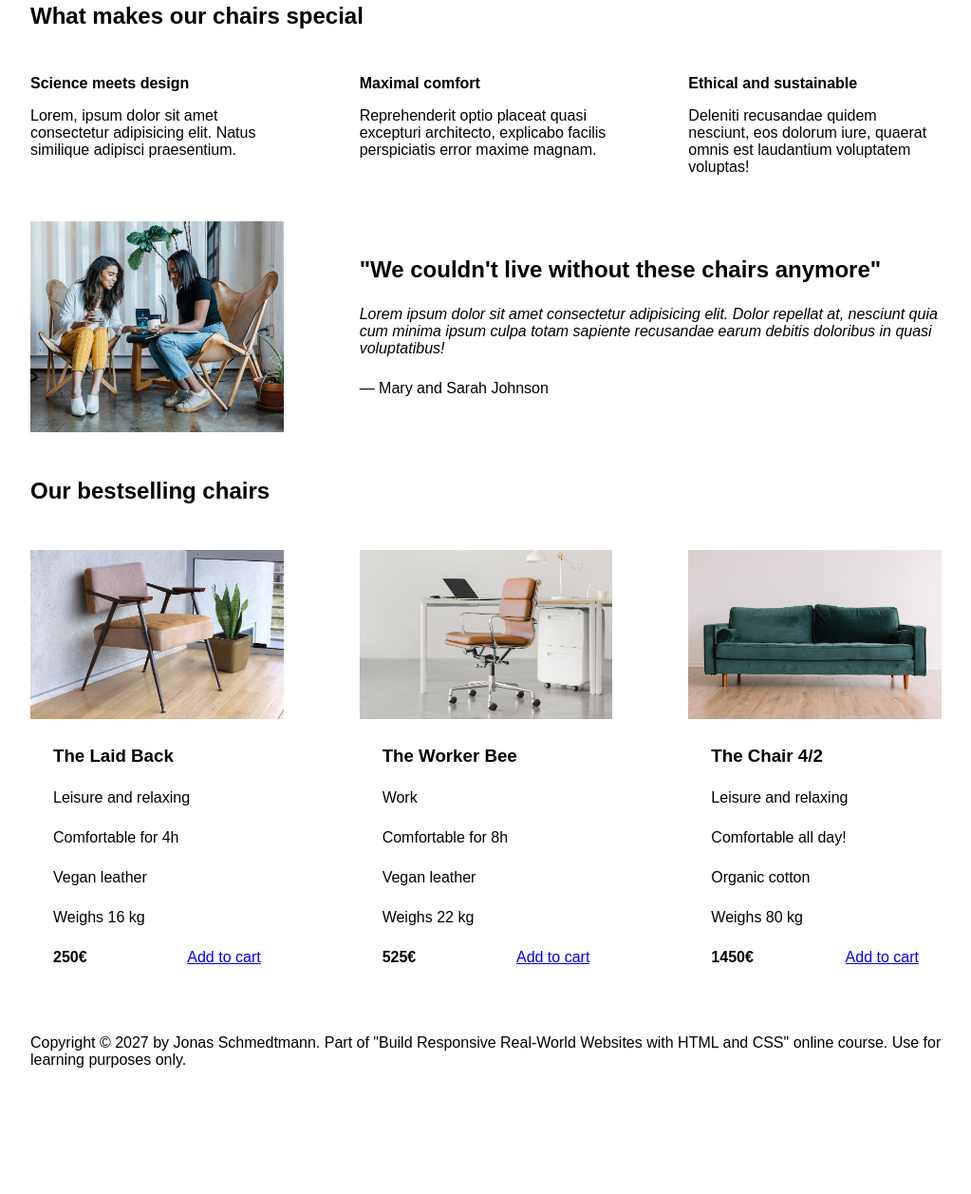
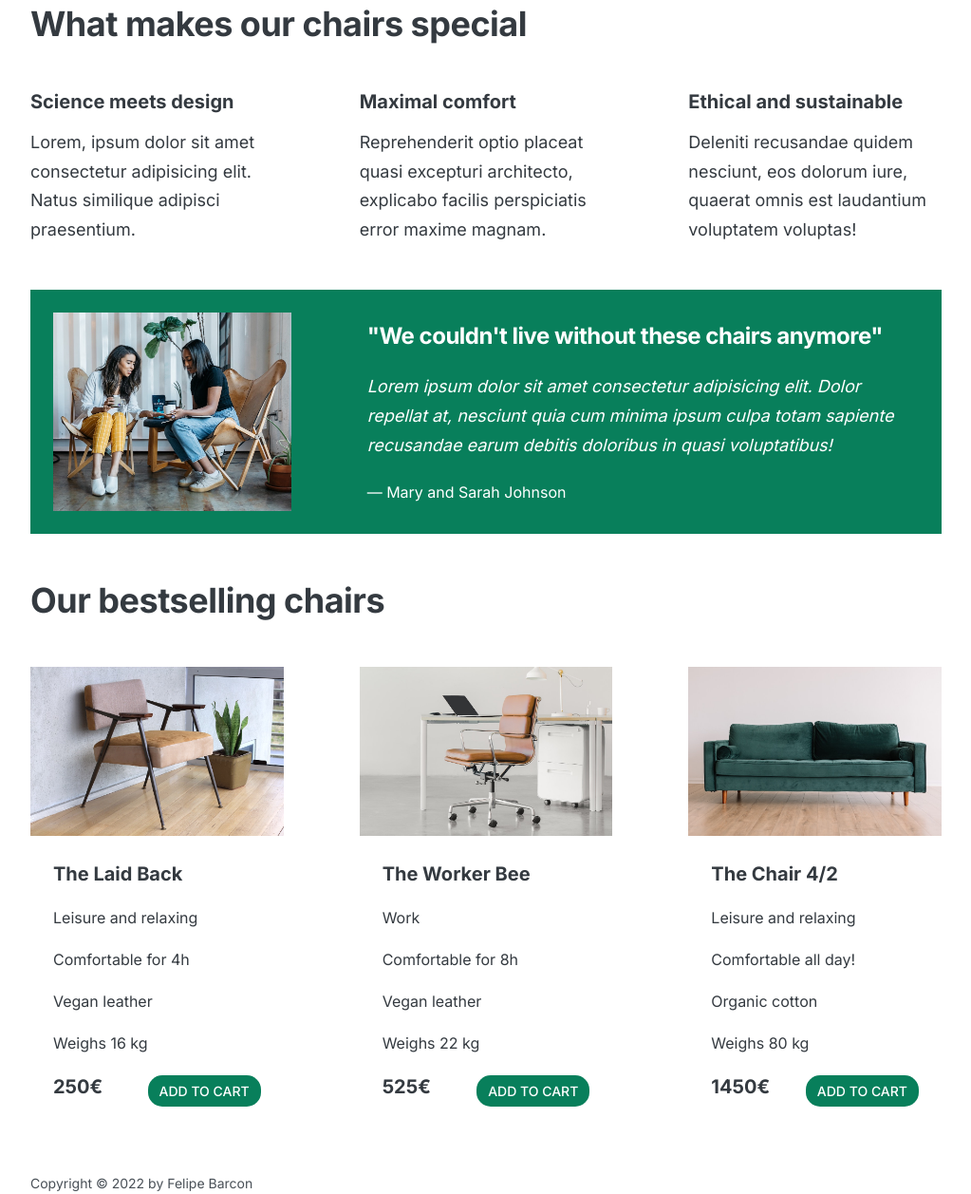
Before and after one commit to Felipebarcon/basic-web-design-project, a plain HTML site: page index.html in a window 1280 px wide. Shown: the part 533-1790 px from the top of the page at 95% size, without its empty margins (128-1151 px from the left). Before the commit the page ends 1706 px from the top, so only its background shows below. Drawn offline with Linux system fonts and the light colour scheme.

Commit message:
style typo and colors

```diff
--- a/index.html
+++ b/index.html
@@ -4,6 +4,14 @@
     <meta charset="UTF-8" />
     <meta http-equiv="X-UA-Compatible" content="IE=edge" />
     <meta name="viewport" content="width=device-width, initial-scale=1.0" />
+
+    <link rel="preconnect" href="https://fonts.googleapis.com" />
+
+    <link rel="preconnect" href="https://fonts.gstatic.com" crossorigin />
+    <link
+      href="https://fonts.googleapis.com/css2?family=Bungee+Shade&family=Inter:wght@400;500;700&display=swap"
+      rel="stylesheet"
+    />
 
     <link rel="stylesheet" href="style.css" />
     <title>Lisbon Chair Shop</title>
@@ -152,11 +160,7 @@
         </div>
       </section>
 
-      <footer>
-        Copyright &copy; 2027 by Jonas Schmedtmann. Part of "Build Responsive
-        Real-World Websites with HTML and CSS" online course. Use for learning
-        purposes only.
-      </footer>
+      <footer>Copyright &copy; 2022 by Felipe Barcon</footer>
     </div>
   </body>
 </html>
--- a/style.css
+++ b/style.css
@@ -4,6 +4,12 @@ SPACING SYSTEM (px)
 
 FONT SIZE SYSTEM (px)
 10 / 12 / 14 / 16 / 18 / 20 / 24 / 30 / 36 / 44 / 52 / 62 / 74 / 86 / 98
+*/
+
+/*
+MAIN COLOR: #087f5b
+GREY COLOR: #343a40
+
 */
 
 * {
@@ -16,7 +22,9 @@ FONT SIZE SYSTEM (px)
 /* GENERAL STYLES */
 /* ------------------------ */
 body {
-  font-family: sans-serif;
+  font-family: 'Inter', sans-serif;
+  color: #343a40;
+  border-bottom: 8px solid #087f5b;
 }
 
 .container {
@@ -31,12 +39,40 @@ section {
 
 h2 {
   margin-bottom: 48px;
+  font-size: 36px;
+  letter-spacing: -0.5px;
 }
 
 .grid-3-cols {
   display: grid;
   grid-template-columns: repeat(3, 1fr);
   column-gap: 80px;
+}
+
+.btn:link,
+.btn:visited {
+  background-color: #087f5b;
+  color: #fff;
+  text-decoration: none;
+  text-transform: uppercase;
+  font-weight: 500;
+  display: inline-block;
+  border-radius: 15px;
+}
+
+.btn:hover,
+.btn:active {
+  background-color: #099268;
+}
+
+.btn--big {
+  font-size: 18px;
+  padding: 16px 32px;
+}
+
+.btn--small {
+  font-size: 14px;
+  padding: 8px 12px;
 }
 
 /* ------------------------ */
@@ -57,10 +93,15 @@ header {
 
 h1 {
   margin-bottom: 24px;
+  font-size: 44px;
+  line-height: 1.1;
+  letter-spacing: -1px;
 }
 
 .header-text {
   margin-bottom: 24px;
+  font-size: 18px;
+  line-height: 1.7;
 }
 
 img {
@@ -73,13 +114,19 @@ img {
 
 .features-title {
   margin-bottom: 16px;
+  font-size: 20px;
 }
 
 .features-text {
+  font-size: 18px;
+  line-height: 1.7;
 }
 
 /* TESTIMONIAL */
 .testimonial-section {
+  background-color: #087f5b;
+  color: #fff;
+  padding: 24px;
 }
 
 .testimonial-box {
@@ -89,10 +136,13 @@ img {
 
 .testimonial-box h2 {
   margin-bottom: 24px;
+  font-size: 24px;
 }
 
 .testimonial-text {
   font-style: italic;
+  font-size: 18px;
+  line-height: 1.7;
   margin-bottom: 24px;
 }
 
@@ -103,6 +153,7 @@ img {
 
 h3 {
   margin-bottom: 24px;
+  font-size: 20px;
 }
 
 .chair-details {
@@ -127,8 +178,11 @@ h3 {
 .chair-price {
   display: flex;
   justify-content: space-between;
+  font-size: 20px;
 }
 
 footer {
   margin-bottom: 48px;
+  font-size: 14px;
+  color: #495057;
 }
```
